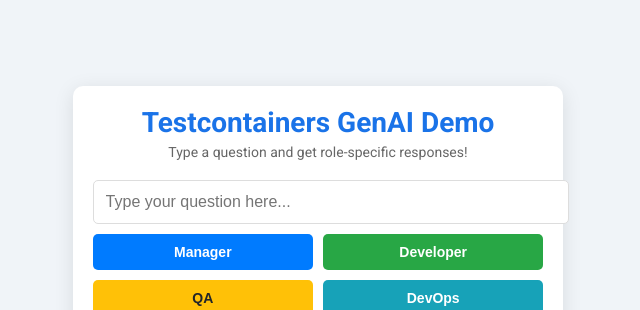
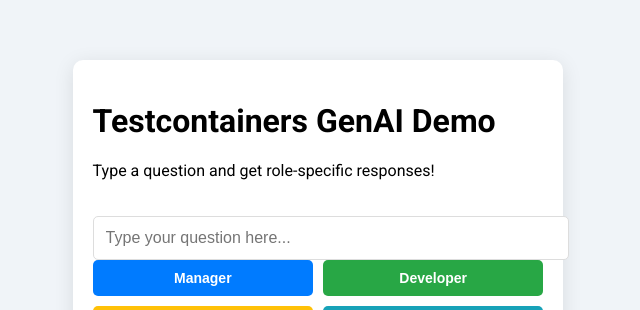
Before and after one commit to vellankikoti/testcontainers-genai-demo, a React (Create React App) app in the folder frontend/: page / in a window 1280 px wide. Shown: the part 166-476 px from the top of the page, without its empty margins (342-982 px from the left). Built offline with nearby package versions, Linux system fonts and the light colour scheme; no server answers.

Commit message:
Update App.css

```diff
--- a/frontend/src/App.css
+++ b/frontend/src/App.css
@@ -1,4 +1,3 @@
-/* General body styling */
 body {
   margin: 0;
   font-family: 'Roboto', sans-serif;
@@ -10,7 +9,6 @@
   padding: 0;
 }
 
-/* Main app container */
 .app {
   width: 100%;
   max-width: 600px;
@@ -23,32 +21,19 @@
   gap: 20px;
 }
 
-/* Header styling */
-.app-header {
-  text-align: center;
+.chat-box {
+  display: flex;
+  flex-direction: column;
+  gap: 10px;
 }
 
-.chat-title {
-  font-size: 28px;
-  font-weight: bold;
-  color: #1a73e8;
-  margin: 0;
-}
-
-.chat-description {
-  font-size: 14px;
-  color: #666;
-  margin: 5px 0 0 0;
-}
-
-/* Input box styling */
 .chat-input {
   width: 100%;
   padding: 12px;
   font-size: 16px;
   border: 1px solid #ddd;
   border-radius: 5px;
-  margin-bottom: 10px;
+  margin: 0;
   transition: border-color 0.2s;
 }
 
@@ -58,14 +43,6 @@
   box-shadow: 0 0 5px rgba(26, 115, 232, 0.5);
 }
 
-/* Error message styling */
-.error-message {
-  color: #d9534f;
-  font-size: 14px;
-  text-align: center;
-}
-
-/* Role buttons container */
 .chat-buttons {
   display: flex;
   flex-wrap: wrap;
@@ -73,7 +50,6 @@
   justify-content: space-between;
 }
 
-/* General button styling */
 .chat-button {
   flex: 1;
   min-width: calc(50% - 10px);
@@ -88,25 +64,12 @@
   transition: background-color 0.3s, transform 0.2s;
 }
 
-.chat-button:hover {
-  transform: scale(1.05);
-}
-
-/* Role-specific button colors */
 .manager {
   background-color: #007bff;
 }
 
-.manager:hover {
-  background-color: #0056b3;
-}
-
 .developer {
   background-color: #28a745;
-}
-
-.developer:hover {
-  background-color: #1e7a38;
 }
 
 .qa {
@@ -114,50 +77,18 @@
   color: #212529;
 }
 
-.qa:hover {
-  background-color: #e0a800;
-}
-
 .devops {
   background-color: #17a2b8;
 }
 
-.devops:hover {
-  background-color: #117a8b;
+.movie-buff {
+  background-color: #6a1b9a; /* Purple color for Movie Buff */
 }
 
-.funny {
-  background-color: #dc3545;
+.movie-buff:hover {
+  background-color: #4a148c;
 }
 
-.funny:hover {
-  background-color: #a71d2a;
-}
-
-/* Message list styling */
-.message-list {
-  display: flex;
-  flex-direction: column;
-  gap: 10px;
-}
-
-.message-item {
-  padding: 10px;
-  border-radius: 5px;
-  background-color: #f8f9fa;
-  box-shadow: inset 0 2px 5px rgba(0, 0, 0, 0.1);
-}
-
-.message-item p {
-  margin: 5px 0;
-  font-size: 14px;
-}
-
-.message-item strong {
-  color: #333;
-}
-
-/* Responsive design for smaller screens */
 @media (max-width: 480px) {
   .chat-buttons {
     flex-direction: column;
```
